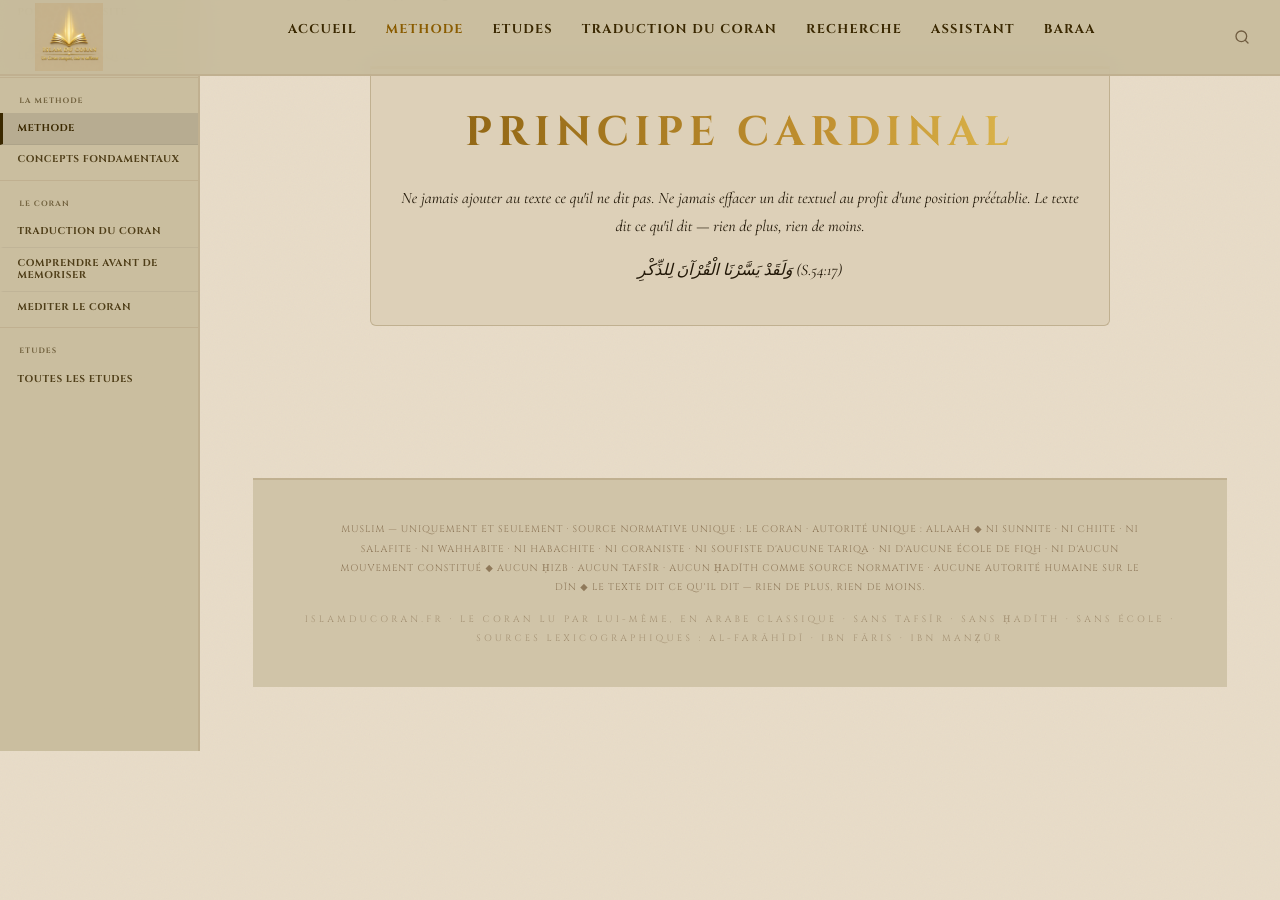
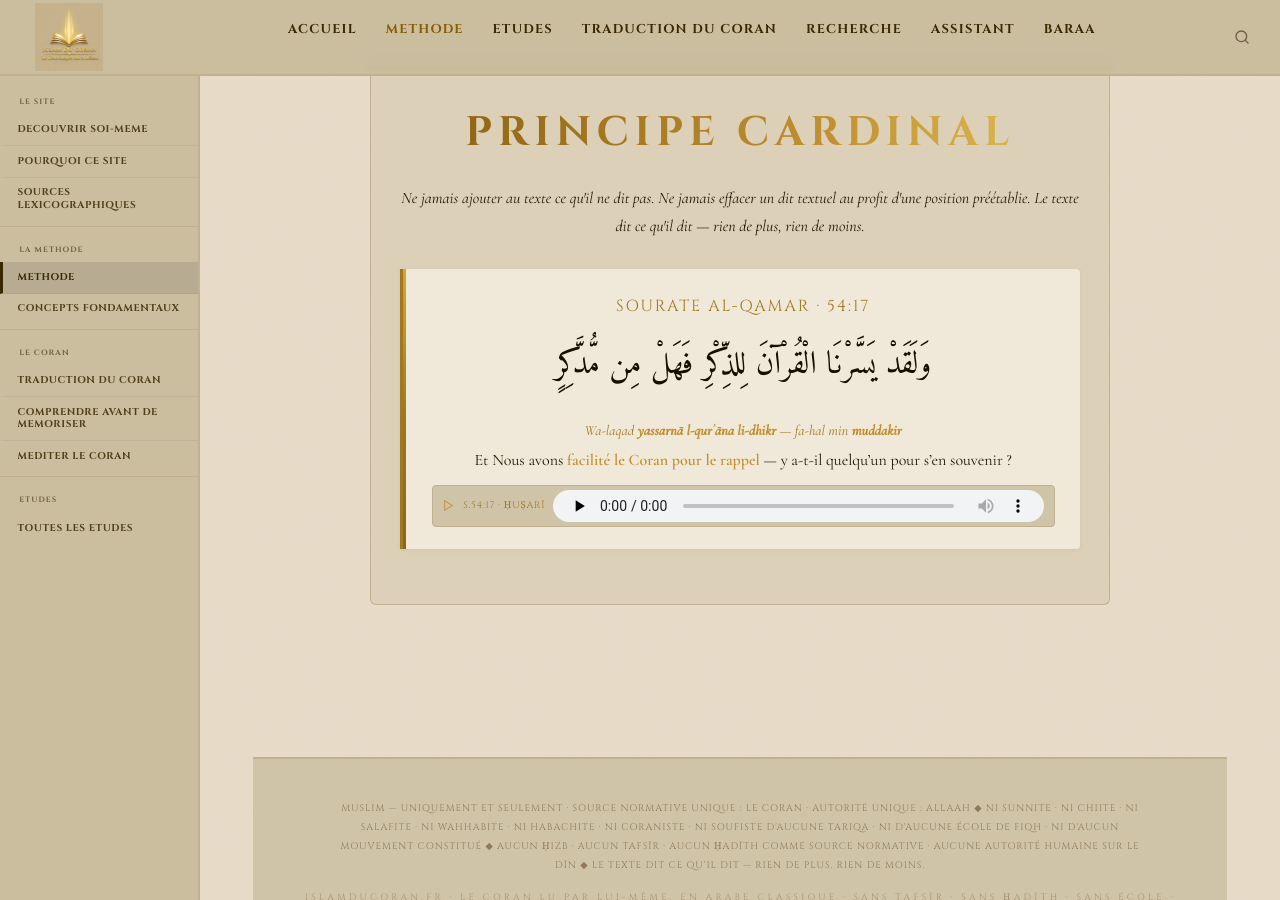
Before and after one commit to Makhuwcoder/islamducoran, a Jekyll site: the page built from methode.md, in a window 1280 px wide and 900 px high, scrolled down 2953 px. Built offline with Jekyll 4.4.1, drawn with Linux system fonts in a browser that asks for light colours; before the commit the page ends 3704 px from its top, so only the background shows below that.

Commit message:
methode.md: S.54:17 converti en include verset.html avec lecteur audio

```diff
--- a/methode.md
+++ b/methode.md
@@ -84,7 +84,12 @@
 <div class="declaration" style="margin-top:2.5rem; text-align:center; max-width:740px; margin-left:auto; margin-right:auto;">
   <span class="declaration__label">Principe cardinal</span>
   <p>Ne jamais ajouter au texte ce qu'il ne dit pas. Ne jamais effacer un dit textuel au profit d'une position préétablie. Le texte dit ce qu'il dit — rien de plus, rien de moins.</p>
-  <p style="margin-top:.7rem; font-style:italic;">وَلَقَدْ يَسَّرْنَا الْقُرْآنَ لِلذِّكْرِ (S.54:17)</p>
+  {% include verset.html
+     ref="Sourate Al-Qamar · 54:17"
+     ar="وَلَقَدْ يَسَّرْنَا الْقُرْآنَ لِلذِّكْرِ فَهَلْ مِن مُّدَّكِرٍ"
+     trl="*Wa-laqad **yassarnā l-qurʾāna li-dhikr** — fa-hal min **muddakir***"
+     trad="Et Nous avons **facilité le Coran pour le rappel** — y a-t-il quelqu'un pour s'en souvenir ?"
+  %}
 </div>
 
   </div><!-- .page-body -->
```
